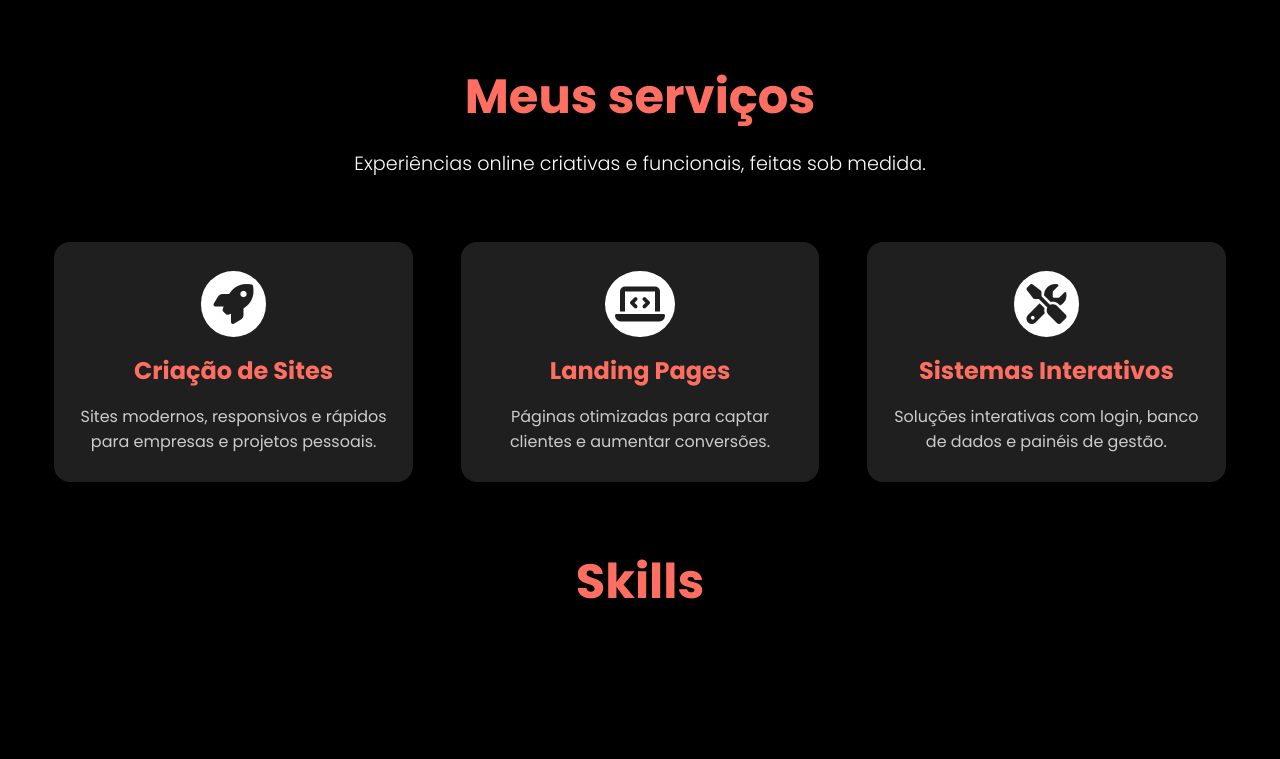
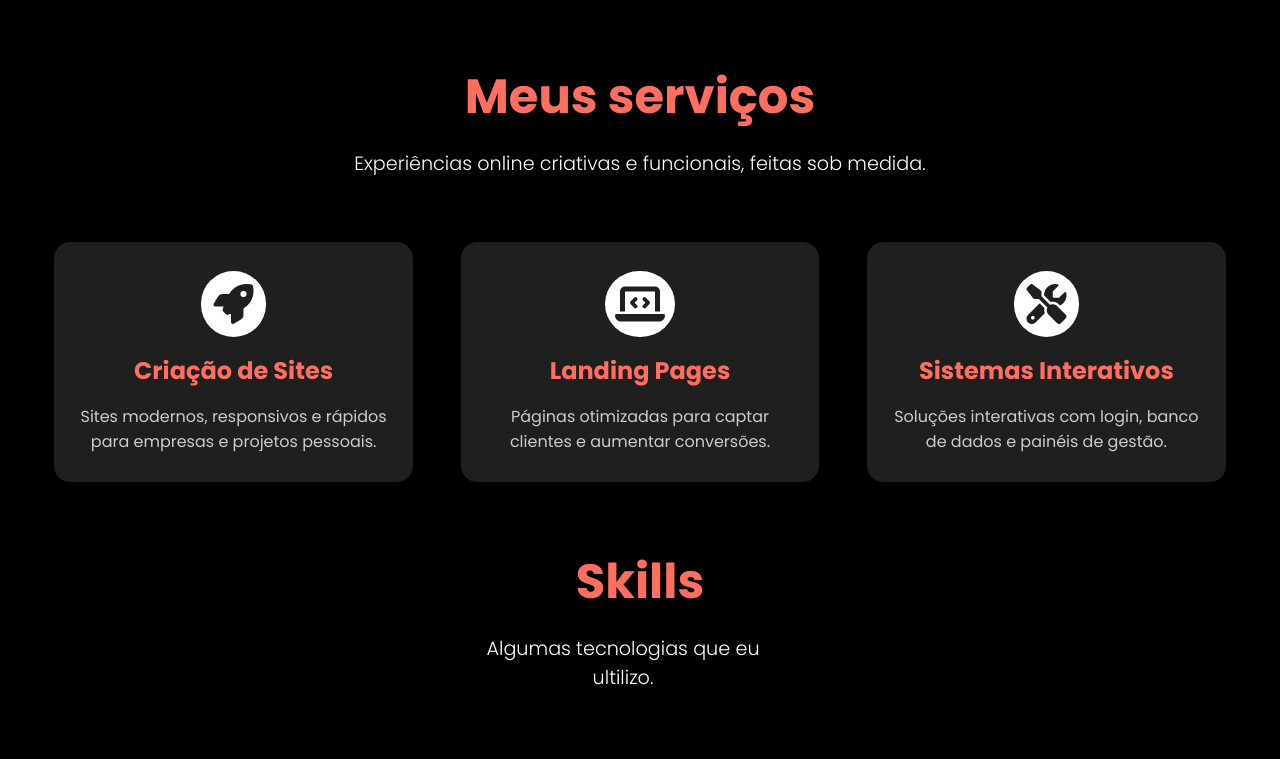
Before and after one commit to NicoQuei/Portifolio_Novo, a website: page index.html in a window 1280 px wide. Shown: the part 1491-2250 px from the top of the page. Drawn offline with nearby package versions, Linux system fonts and the light colour scheme.

Commit message:
adicionado section Skills

```diff
--- a/index.html
+++ b/index.html
@@ -107,10 +107,8 @@
 
         <section class="servicos">
 
-            <div></div>
                 <h2 class="animacao" id="servicos">Meus serviços</h2>
                 <p class="subtitulo animacao">Experiências online criativas e funcionais, feitas sob medida.</p>
-            </div>
 
             <section class="servicos__grade">
 
@@ -134,8 +132,19 @@
         </section>
 
         <!-- SKILLS -->
+        <section class="skills">
+            <h2 class="animacao">Skills</h2>
+            <p class="subtitulo animacao">Algumas tecnologias que eu ultilizo.</p>
 
-        <h2 class="animacao">Skills</h2>
+            <section class="skills__grade">
+
+                <div class="skill__grade__card">
+
+                </div>
+
+            </section>
+
+        </section>
 
         <!-- SCRIPTS -->
 
```
